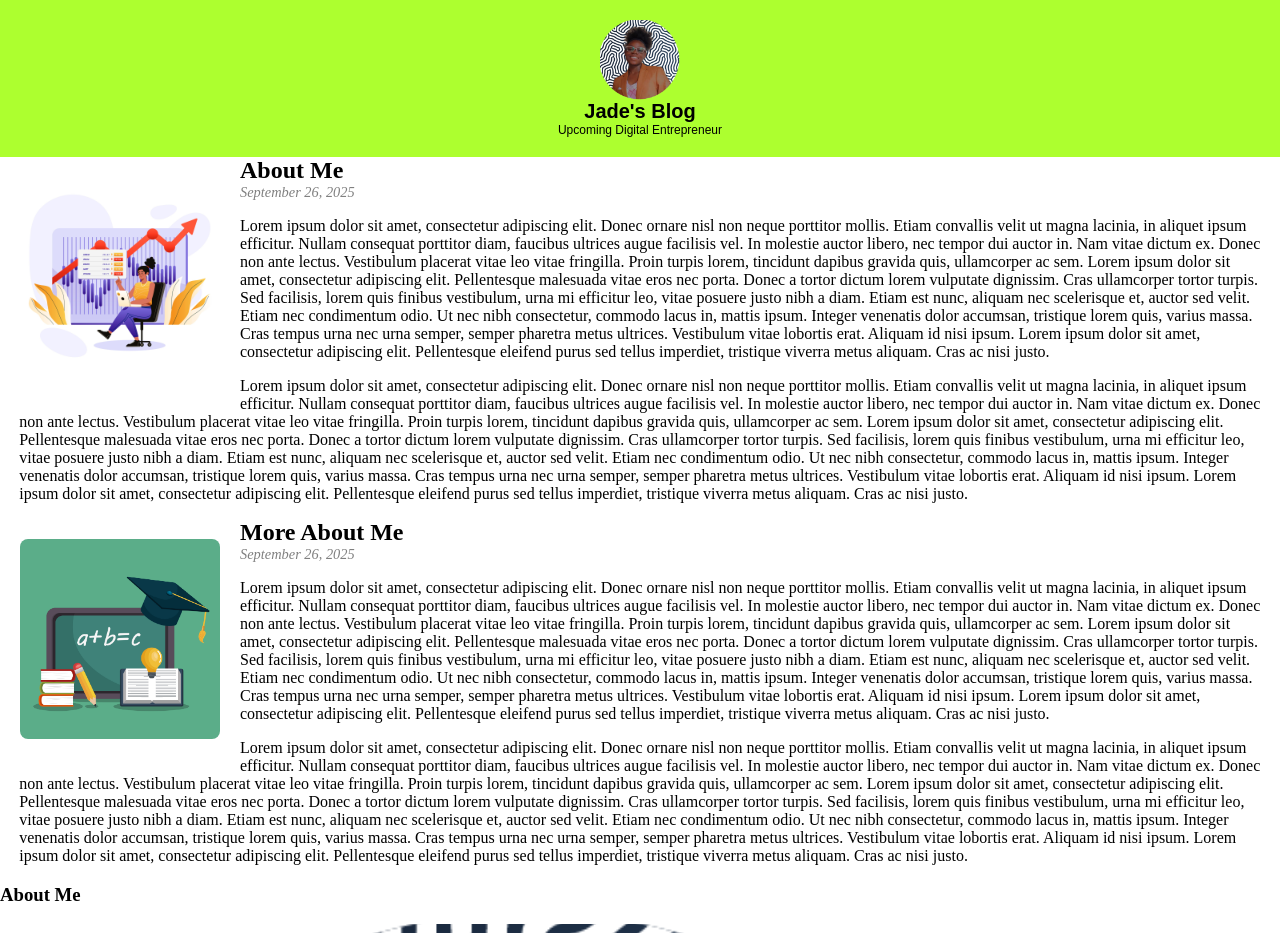
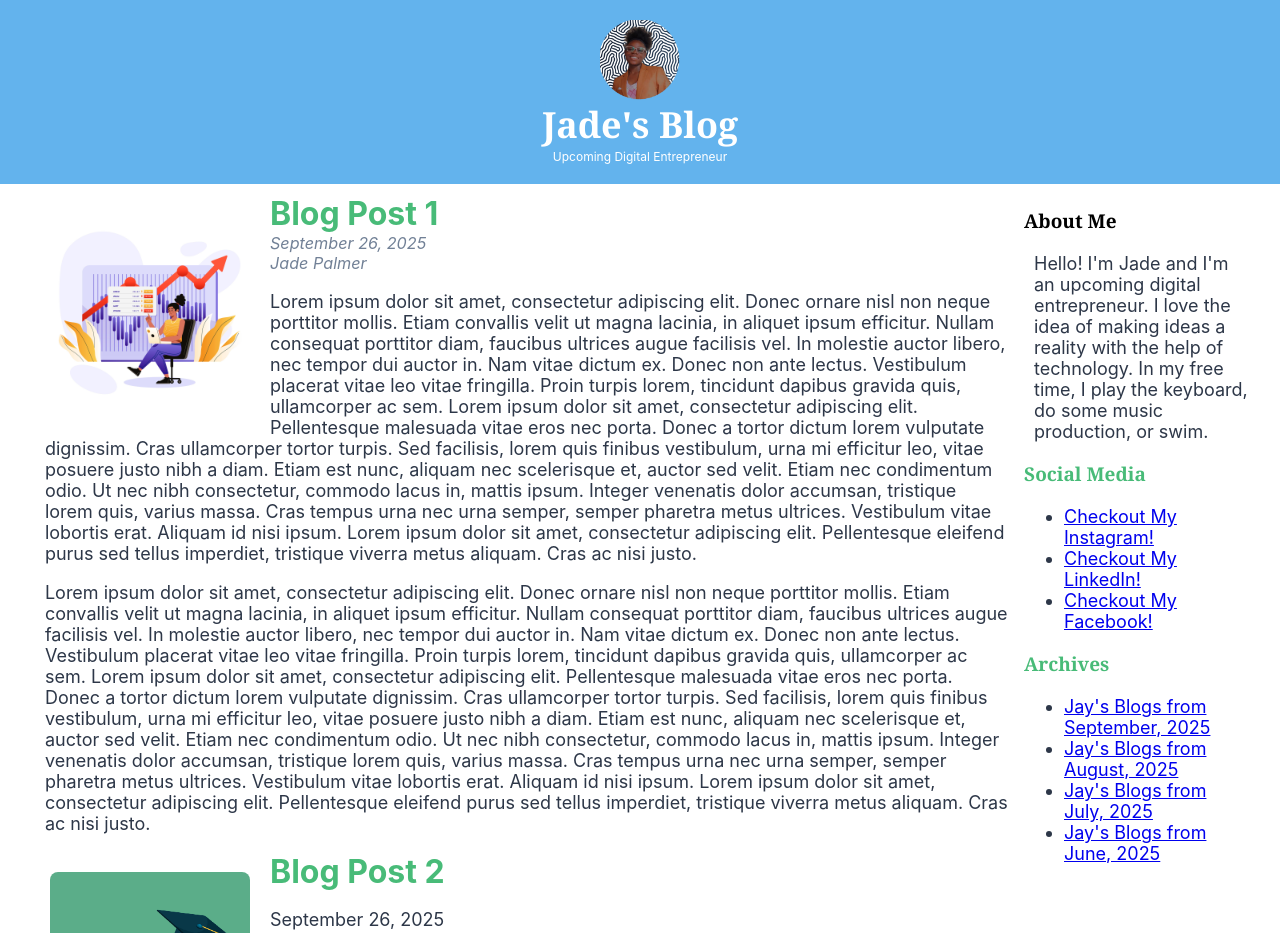
Before and after one commit to jay-devz/info2180-lab2, a plain HTML site: page index.html in a window 1280 px wide. Shown: the top 933 px of the page. Drawn offline with Linux system fonts and the light colour scheme.

Commit message:
most of it

```diff
--- a/index.html
+++ b/index.html
@@ -9,6 +9,7 @@
     <link rel="stylesheet" href="styles.css">
 
 </head>
+
 
     <body>
         <div class="container">
@@ -22,8 +23,9 @@
             <main>
                 <article>
                     <img class="blogpic" src="images/stocks.jpg" alt="stocks">
-                <h2 class="blog-title">About Me</h2>
-                <p class="date"> September 26, 2025</p>
+                    <h2 class="blog-title">Blog Post 1</h2>
+                    <p class="date_author"> September 26, 2025</p>
+                    <p class="date_author"> Jade Palmer</p>
                     <p>
                                 Lorem ipsum dolor sit amet, consectetur adipiscing elit. Donec ornare nisl non neque porttitor mollis. Etiam convallis
                         velit ut magna lacinia, in aliquet ipsum efficitur. Nullam consequat porttitor diam, faucibus ultrices augue facilisis vel.
@@ -55,7 +57,7 @@
 
                 <article>
                     <img class="blogpic" src="images/teach.jpg" alt="stocks">
-                <h2 class="blog-title"> More About Me</h2>
+                    <h2 class="blog-title">Blog Post 2</h2>
                     <p class="date"> September 26, 2025</p>
                     <p>
                                 Lorem ipsum dolor sit amet, consectetur adipiscing elit. Donec ornare nisl non neque porttitor mollis. Etiam convallis
@@ -88,13 +90,28 @@
 
             </main>
             <aside>
-            <h3>About Me</h3>
-            <img class="sidepic" src="images/jade.png" alt=" Picture of Jade Palmer smiling">
-            <p>Hello! My name is Jade Palmer and I am an upcoming digital entrepreneur. I love to learn about new technologies and how they can be used to
-                improve our lives. In my free time, I enjoy reading, hiking, and spending time with my family and friends.</p>
-            <h3>Social Media</h3>
-            <h3>Archives</h3>
-
+                <div class="about">
+                    <h3 class="about-heading">About Me</h3>
+                    <p>
+                        Hello! I'm Jade and I'm an upcoming digital entrepreneur. I love the idea of making ideas a reality with the help of technology.
+                        In my free time, I play the keyboard, do some music production, or swim.
+                    </p>
+                </div>
+                <div class = "socials_archives">
+                    <h3 class="social_archive-heading">Social Media</h3>
+                        <ul>
+                            <li><a href="https://youtu.be/xvFZjo5PgG0?si=nIenPHk2VFWtm6_H">Checkout My Instagram!</a></li>
+                            <li><a href="https://youtu.be/xvFZjo5PgG0?si=nIenPHk2VFWtm6_H">Checkout My LinkedIn!</a></li>
+                            <li><a href="https://youtu.be/xvFZjo5PgG0?si=nIenPHk2VFWtm6_H">Checkout My Facebook!</a></li>
+                        </ul>
+                    <h3 class = social_archive-heading>Archives</h3>
+                        <ul>
+                            <li><a href="https://youtu.be/xvFZjo5PgG0?si=nIenPHk2VFWtm6_H">Jay's Blogs from September, 2025</a></li>
+                            <li><a href="https://youtu.be/xvFZjo5PgG0?si=nIenPHk2VFWtm6_H">Jay's Blogs from August, 2025</a></li>
+                            <li><a href="https://youtu.be/xvFZjo5PgG0?si=nIenPHk2VFWtm6_H">Jay's Blogs from July, 2025</a></li>
+                            <li><a href="https://youtu.be/xvFZjo5PgG0?si=nIenPHk2VFWtm6_H">Jay's Blogs from June, 2025</a></li>
+                        </ul>
+                </div>
             </aside>
             <footer>
                 <p>Copyright &copy; 2025, Jade Palmer</p>
--- a/styles.css
+++ b/styles.css
@@ -1,3 +1,42 @@
+.container{
+    max-width: 100vw;
+    margin: 0 auto;
+    display: grid;
+    grid-template-columns: 1fr 20vw;
+    grid-template-rows: auto 1fr auto;
+}
+
+main{
+    grid-column: 1;
+    padding-left: 30px;
+    padding-top: 10px;
+}
+
+aside{
+    padding-top: 5px;
+    grid-column: 2;
+    padding-right: 30px;
+}
+
+footer{
+    grid-column: 1/3;
+}
+
+.social_archive-heading{
+    color: #48BB78
+}
+
+.about-heading{
+    color: #000000
+}
+
+
+h3{
+    font-size: 19px;
+    font-family: Georgia, 'Times New Roman', Times, serif;
+}
+
+
 .jadepic{
     height: 80px;
     width: auto;
@@ -7,13 +46,12 @@
 }
 
 .title-name{
-    font-family: 'Arial', sans-serif;
     margin: 0;
-    font-size: 20px;
+    font-size: 36px;
+    font-family: Georgia, 'Times New Roman', Times, serif;
 }
 
 .title-sub{
-    font-family: 'Arial', sans-serif;
     margin: 0;
     font-size: 12px;
     padding: 0;
@@ -21,25 +59,33 @@
 }
 
 header{
-    background-color:greenyellow ;
+    background-color: #63B3ED ;
     padding: 20px;
     text-align: center;
+    grid-column: 1/3;
+    color: white;
 }
 
 body {
     margin: 0;
     padding: 0;
+    font-size: 18px;
+    font-family: -apple-system,BlinkMacSystemFont,"Segoe UI",Roboto,"Helvetica Neue",Arial,"Noto Sans",sans-serif;
+    color: #2D3748;
 }
 
-.date{
+.date_author{
     font-style: italic;
     color: gray;
     font-size: 0.9em;
     margin: 0;
+    color: #718096;
 }
 
 .blog-title{
     margin: 0;
+    font-size: 32px;
+    color: #48BB78;
 }
 
 .blogpic{
```
Lines whose indentation alone changed are shown as unchanged.
